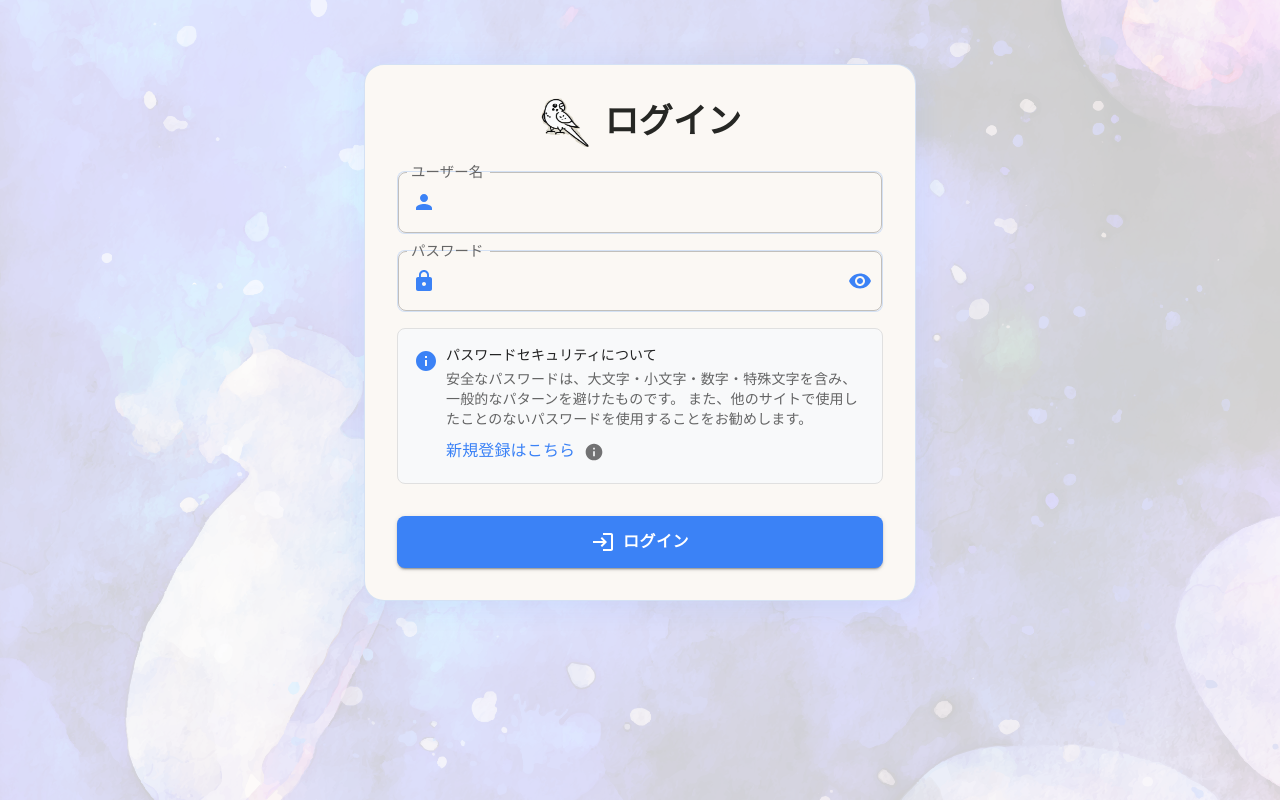
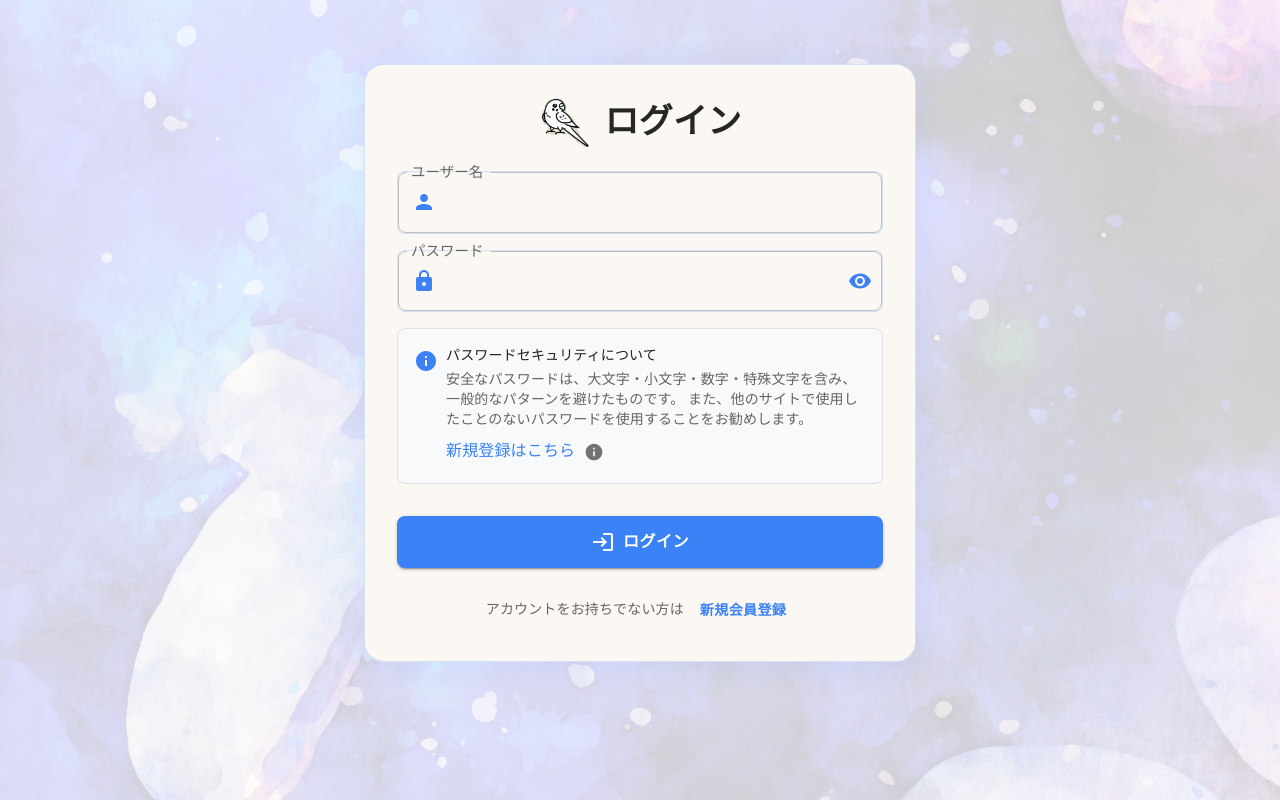
Before and after one commit to tuji-yuto/koruapokun, a Next.js app in the folder frontend/: page /login in a window 1280 px wide. Built offline with nearby package versions, Linux system fonts and the light colour scheme.

Commit message:
ログインページ修正

```diff
--- a/frontend/src/app/page.js
+++ b/frontend/src/app/page.js
@@ -1,14 +1,28 @@
 'use client';
 
-import { useEffect } from 'react';
+import { useEffect, useState } from 'react';
 import { useRouter } from 'next/navigation';
 import Image from "next/image";
 
 export default function Home() {
   const router = useRouter();
+  const [isLoading, setIsLoading] = useState(true);
 
   useEffect(() => {
-    router.push('/register');
+    // クライアントサイドでのみ実行されるようにする
+    if (typeof window !== 'undefined') {
+      // ログイン済みかどうかを確認
+      const token = localStorage.getItem('accessToken');
+
+      if (token) {
+        // ログイン済みの場合はホームダッシュボードへ
+        router.push('/home');
+      } else {
+        // 未ログインの場合はログインページへ
+        router.push('/login');
+      }
+    }
+    setIsLoading(false);
   }, [router]);
 
   return (
--- a/frontend/src/components/LoginForm.js
+++ b/frontend/src/components/LoginForm.js
@@ -340,6 +340,25 @@ export default function LoginForm() {
                   </Grid>
                 </Grid>
               </form>
+
+              <Box sx={{ mt: 3, textAlign: 'center' }}>
+                <Typography variant="body2" sx={{ color: '#666' }}>
+                  アカウントをお持ちでない方は
+                  <Button
+                    onClick={() => router.push('/register')}
+                    sx={{
+                      ml: 1,
+                      color: '#3B82F6',
+                      fontWeight: 600,
+                      '&:hover': {
+                        backgroundColor: alpha('#3B82F6', 0.1)
+                      }
+                    }}
+                  >
+                    新規会員登録
+                  </Button>
+                </Typography>
+              </Box>
             </Box>
           </motion.div>
         </Container>
```
